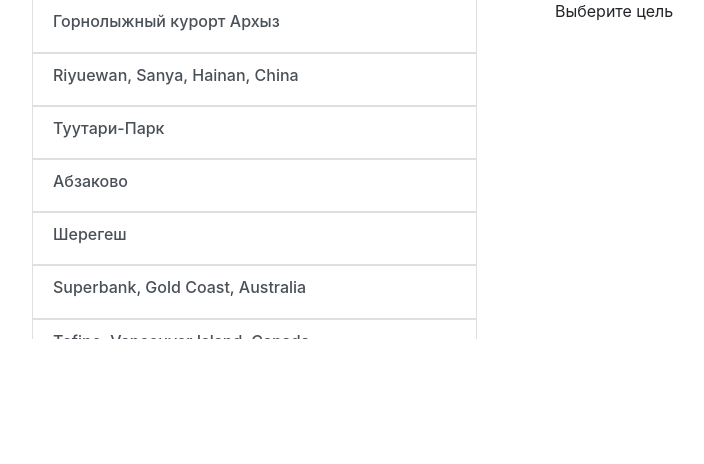
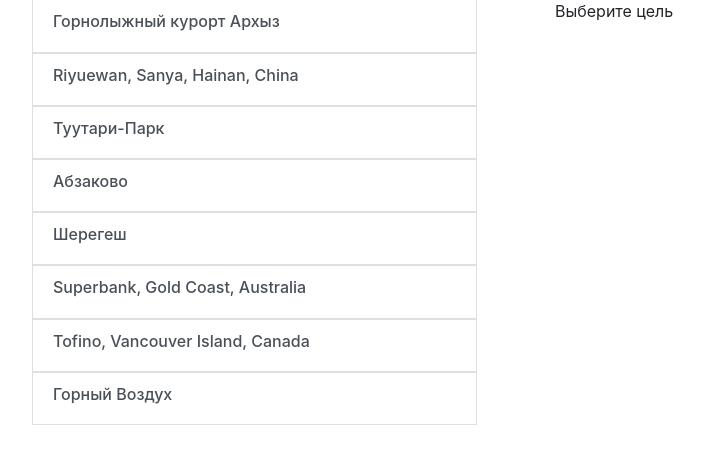
Before and after one commit to alexarlord-boop/DJANGO_project, a Django app: page /goals in a window 1280 px wide. Shown: the part 151-615 px from the top of the page, without its empty margins (53-757 px from the left). Run offline with Django 3.2, Linux system fonts and the light colour scheme; a user stored in the database is signed in; data comes from the database, SQL or seed files in the repository; both versions use the stored data as it was after the commit; some libraries are stand-ins or nearby versions.

Commit message:
Deleted class="pre-scrollable"

```diff
--- a/live_action/main/templates/main/base.html
+++ b/live_action/main/templates/main/base.html
@@ -37,8 +37,8 @@
 
     </nav>
 
-            {% block content %}
-            {% endblock %}
+    {% block content %}
+    {% endblock %}
 
 
 </body>
--- a/live_action/main/templates/main/goals.html
+++ b/live_action/main/templates/main/goals.html
@@ -6,9 +6,10 @@
 {% if user.is_authenticated %}
     <div class="container mt-5">
         <div class="row">
+
             <div class="col-5">
                 <h2>{{user.username}}, Ваши цели:</h2>
-                <div data-spy="scroll" data-target="#list-example" data-offset="0" class="pre-scrollable">
+                <div data-spy="scroll" data-target="#list-example" data-offset="0" >
                 {% for goal in goals%}
                      <a href="/goals/{{goal.id}}" class="text-decoration-none">
                          <button id={{point.id}} type="button" class="list-group-item list-group-item-action">
--- a/live_action/main/views.py
+++ b/live_action/main/views.py
@@ -47,7 +47,7 @@ def add_goals(request, id):
             add_goal_to_db(activity=point, user=get_user(request), data=get_data())
             message = f'{point.title} добавлено в цели.'
             is_added = True
-        print(message)
+        # print(message)
 
     context = {
         'form': form,
@@ -150,7 +150,7 @@ def add_goal_to_db(activity, user, data):
     new_goal = Goal(activity=activity, user=user, title=activity.title,
                     add_data=data, is_done=0)
     new_goal.save()
-    print(new_goal.activity)
+    # print(new_goal.activity)
 
 
 def is_goal_in_list(goal_title):
```
Also changed, not shown: live_action/db.sqlite3.
